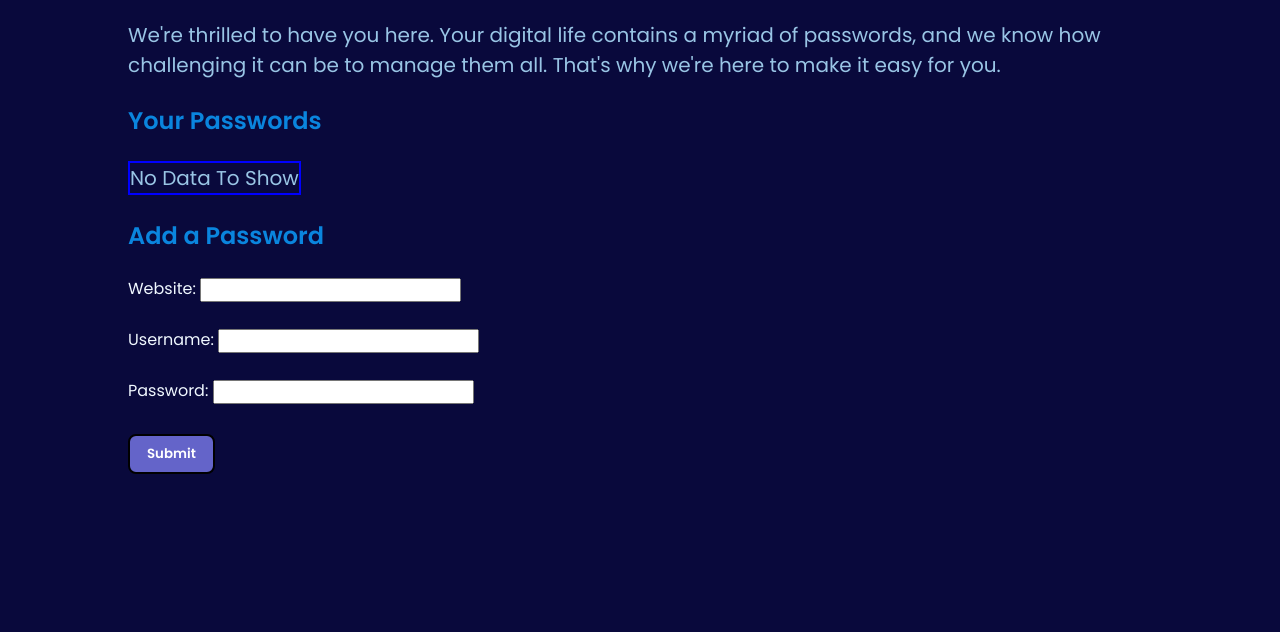
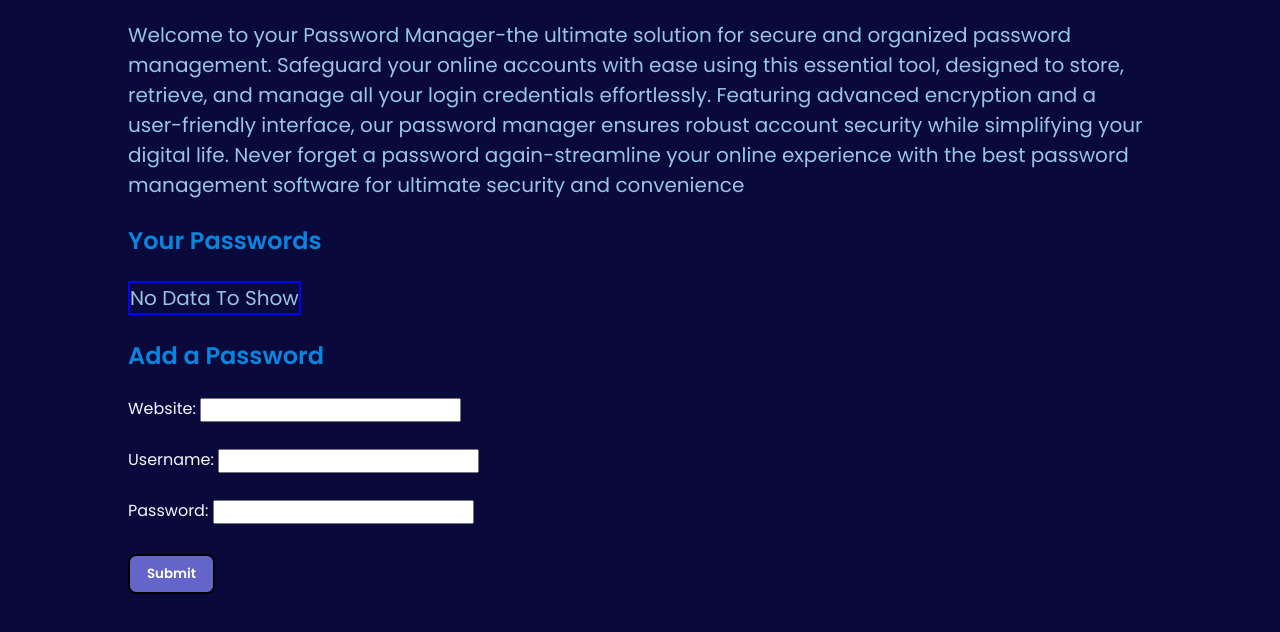
Before and after one commit to paraspalawat/password-manager-web-page, a plain HTML site: page index.html in a window 1280 px wide. Shown: the part 136-768 px from the top of the page. Drawn offline with Linux system fonts and the light colour scheme.

Commit message:
Update index.html

```diff
--- a/index.html
+++ b/index.html
@@ -19,8 +19,7 @@
     </nav>
     <div class="container">
         <h1>Password Manager</h1>
-        <p>We're thrilled to have you here. Your digital life contains a myriad of passwords, and we know how
-            challenging it can be to manage them all. That's why we're here to make it easy for you.</p>
+        <p>Welcome to your Password Manager-the ultimate solution for secure and organized password management. Safeguard your online accounts with ease using this essential tool, designed to store, retrieve, and manage all your login credentials effortlessly. Featuring advanced encryption and a user-friendly interface, our password manager ensures robust account security while simplifying your digital life. Never forget a password again-streamline your online experience with the best password management software for ultimate security and convenience</p>
         <h2>Your Passwords <span id="alert">(Copied!)</span></h2>
         <table class="table">
             <tr>
```
